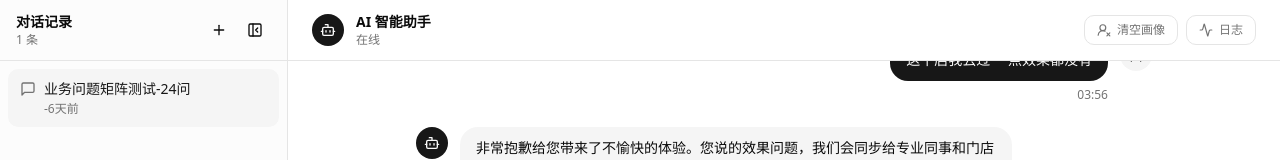
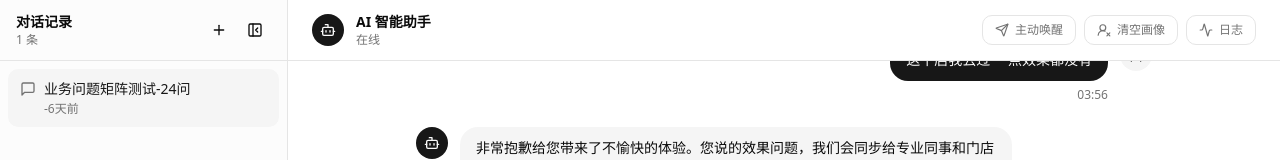
Before and after one commit to loxucongue/wework_ai_customer-service, a Next.js app in the folder projects/: page / in a window 1280 px wide. Shown: the top 160 px of the page. Built offline with nearby package versions, Linux system fonts and the light colour scheme.

Commit message:
新增主动唤醒页面入口

```diff
--- a/projects/src/components/chat/chat-main.tsx
+++ b/projects/src/components/chat/chat-main.tsx
@@ -1,7 +1,7 @@
 "use client";
 
 import { useState, useCallback, useRef, useEffect } from "react";
-import { Activity, Bot, Sparkles, UserRoundX } from "lucide-react";
+import { Activity, Bot, Send, Sparkles, UserRoundX } from "lucide-react";
 import Link from "next/link";
 import { ChatSidebar } from "./chat-sidebar";
 import { ChatInput } from "./chat-input";
@@ -561,6 +561,15 @@ export function ChatMain() {
             </p>
           </div>
           <div className="ml-auto flex items-center gap-2">
+            <Link href="/outreach">
+              <button
+                type="button"
+                className="inline-flex items-center gap-1.5 rounded-lg border px-3 py-1.5 text-xs font-medium text-muted-foreground transition-colors hover:bg-accent hover:text-accent-foreground"
+              >
+                <Send className="h-3.5 w-3.5" />
+                主动唤醒
+              </button>
+            </Link>
             <button
               type="button"
               disabled={!activeConversation || isLoading || isClearingMemory}
```
